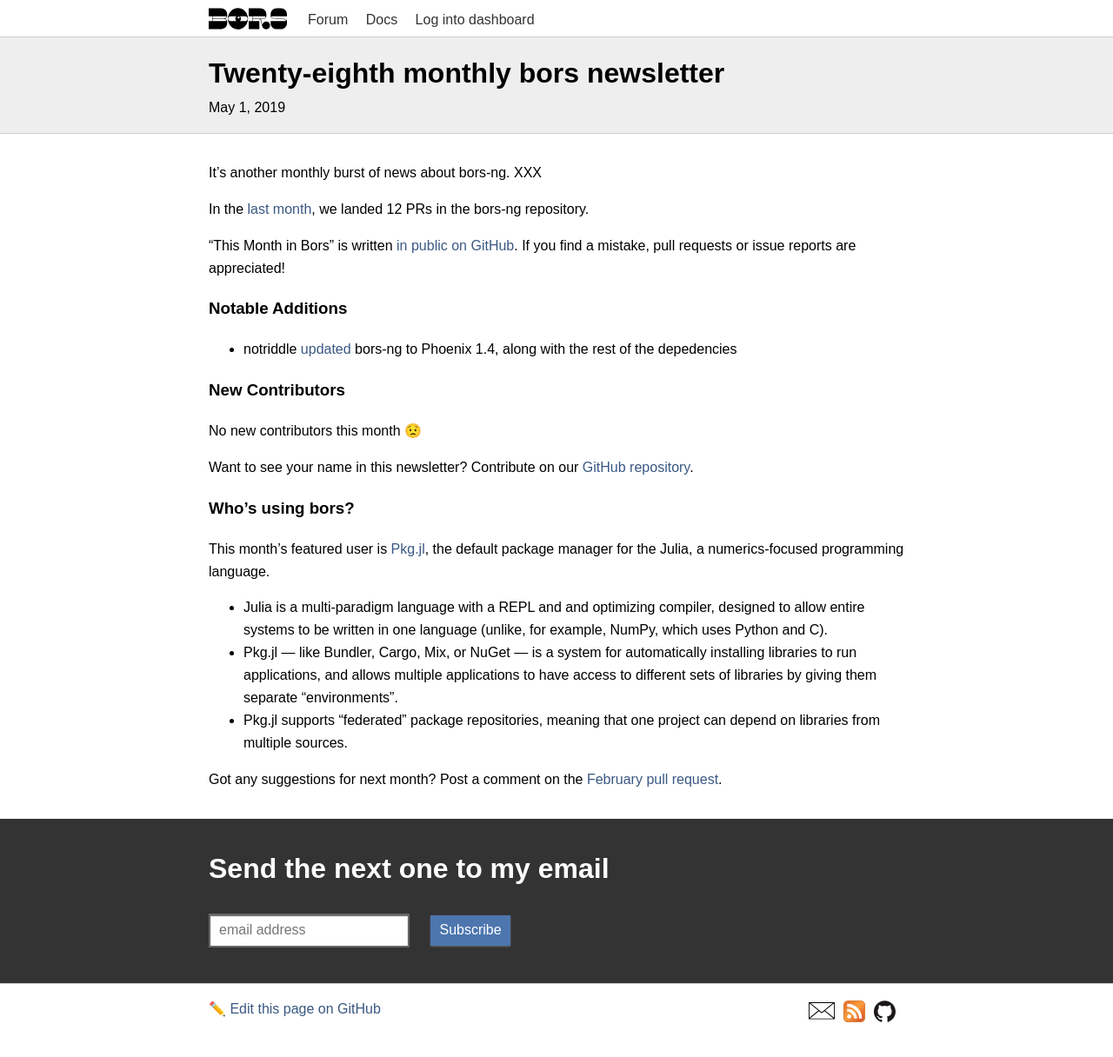
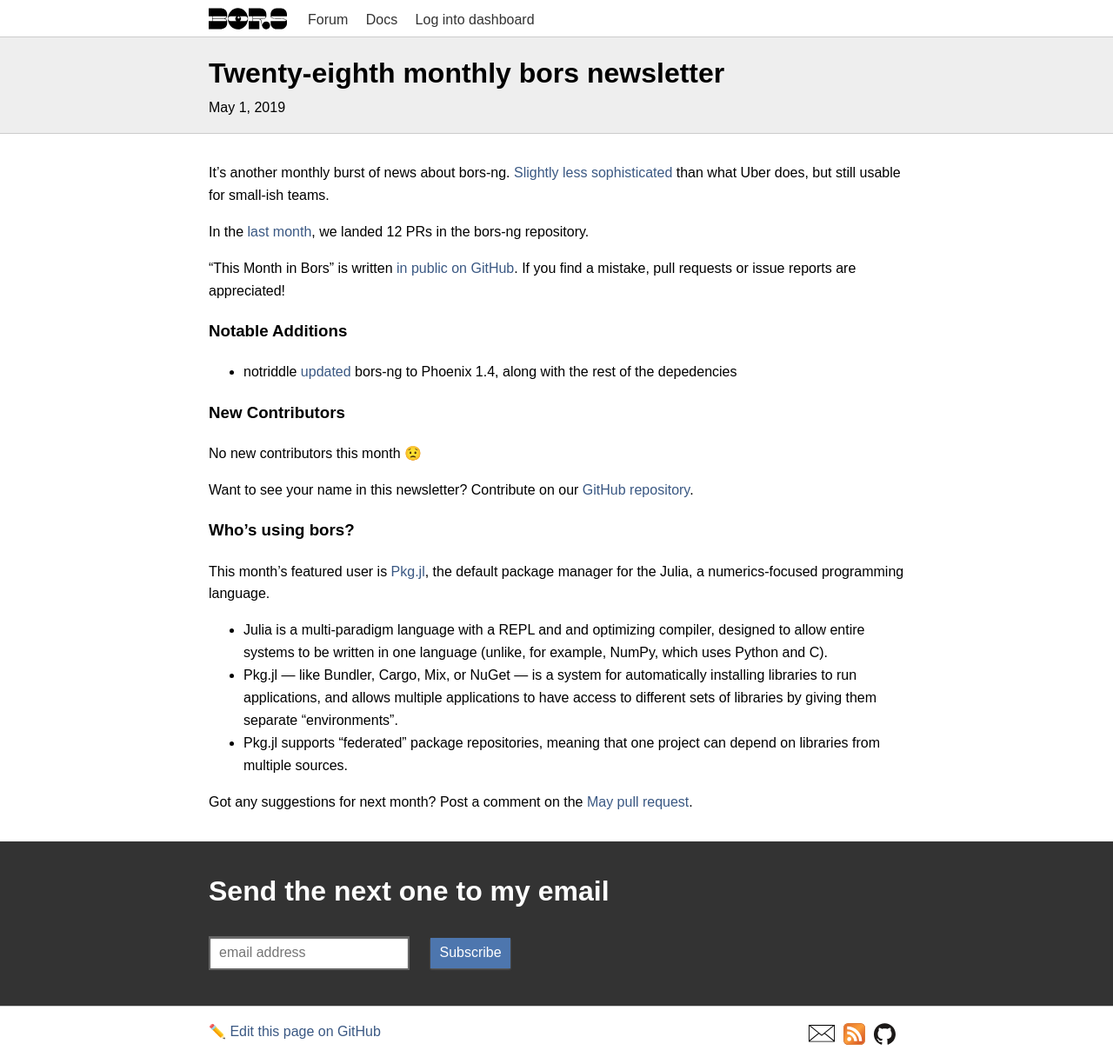
Before and after one commit to bors-ng/bors-ng.github.io, a Jekyll site: the page built from _posts/2019-05-01-tmib-28.md, in a window 1280 px wide. Shown: the whole page at 87% size. Built offline with Jekyll 4.4.1, drawn with Linux system fonts in a browser that asks for light colours; before the commit the page ends 1190 px from its top, so only the background shows below that.

Commit message:
Link next month's pull request and quote

```diff
--- a/_posts/2019-05-01-tmib-28.md
+++ b/_posts/2019-05-01-tmib-28.md
@@ -6,7 +6,7 @@
 categories: newsletter
 ---
 
-It's another monthly burst of news about bors-ng. XXX
+It's another monthly burst of news about bors-ng. [Slightly less sophisticated](https://news.ycombinator.com/item?id=19695027) than what Uber does, but still usable for small-ish teams.
 
 In the [last month](https://github.com/bors-ng/bors-ng/pulls?utf8=%E2%9C%93&q=is%3Apr%20is%3Amerged%20closed%3A2019-04-01..2019-04-30),
 we landed 12 PRs in the bors-ng repository.
@@ -38,4 +38,4 @@
 * Pkg.jl supports "federated" package repositories, meaning that one project can depend on libraries from multiple sources.
 
 Got any suggestions for next month?
-Post a comment on the [February pull request](https://github.com/bors-ng/bors-ng.github.io/pull/___).
+Post a comment on the [May pull request](https://github.com/bors-ng/bors-ng.github.io/pull/77).
```
